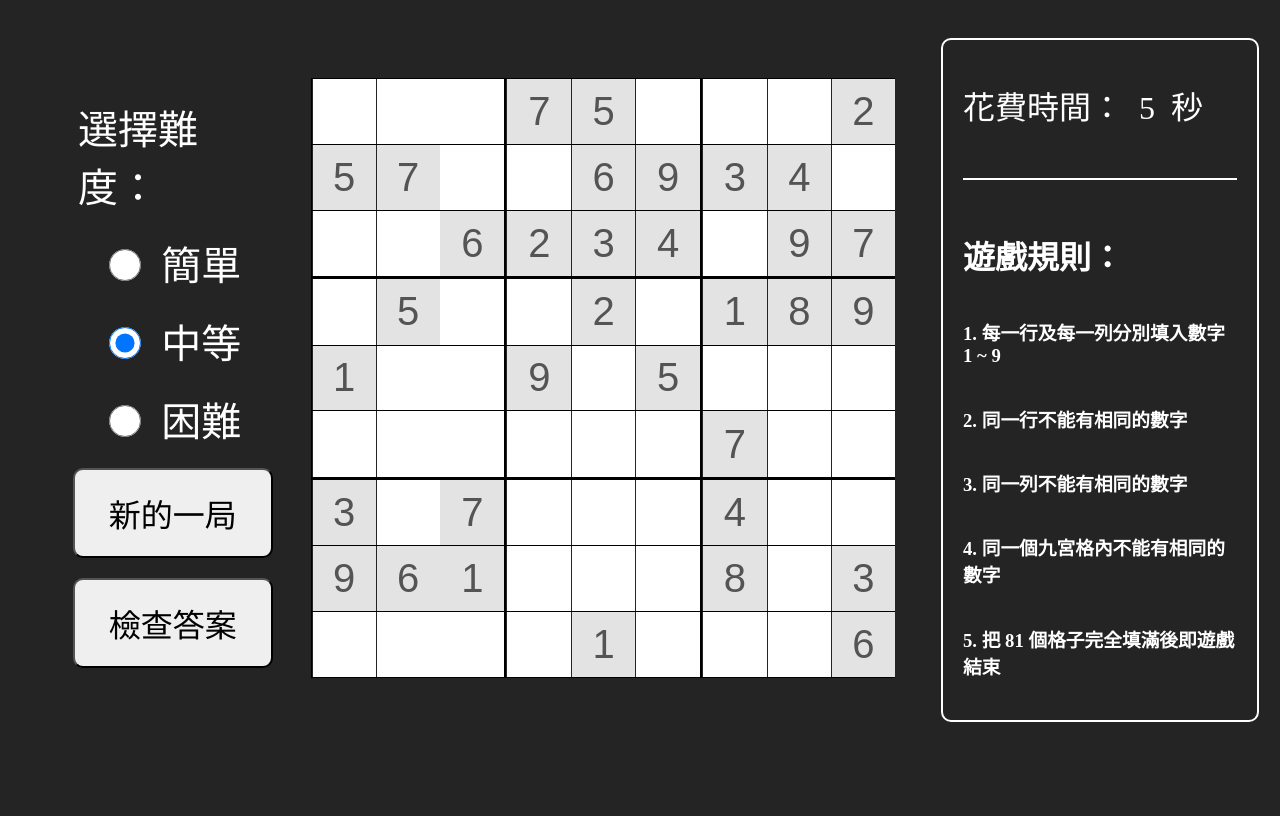
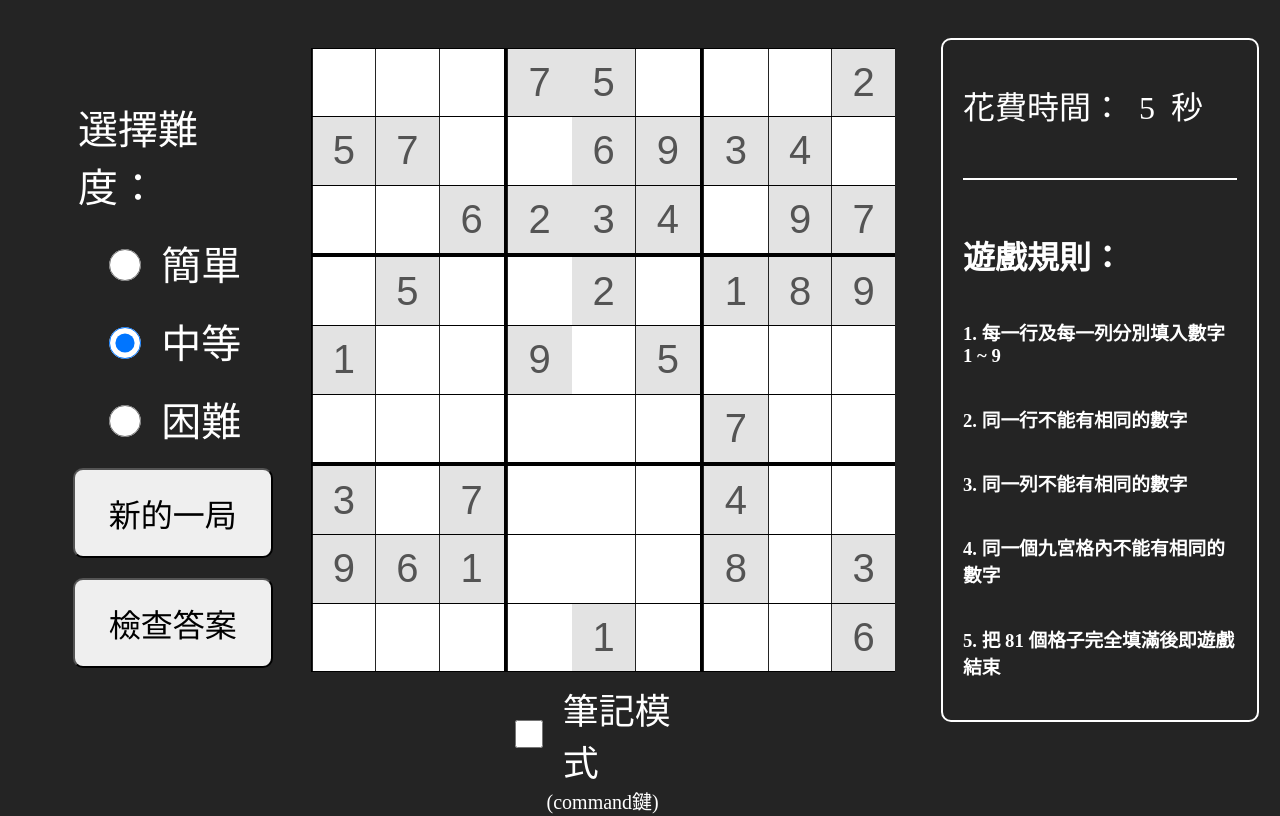
Before and after one commit to zhier1114/sudoku, a plain HTML site: page sudoku.html in a window 1280 px wide. Drawn offline with Linux system fonts and the light colour scheme.

Commit message:
新增筆記模式

```diff
--- a/sudoku.html
+++ b/sudoku.html
@@ -85,11 +85,35 @@
         }
 
         #main {
-            /* background-color: bisque; */
             width: 60%;
-            margin-top: 50px;
+            margin-top: 20px;
             margin-left: -30px;
         }
+
+        #noteContainer {
+            display: flex;
+            flex-direction: column;
+            justify-content: center;
+            align-items: center;
+            color: #fff;
+        }
+
+        #noteText {
+            color: #fff;
+            font-size: 36px;
+            width: 25%;
+            margin-top: -10px;
+        }
+
+        #note[type="checkbox"] {
+            width: 30px;
+            margin-right: 20px;
+        }
+
+        #noteContainer span {
+            font-size: 20px;
+        }
+
 
         table {
             border-collapse: collapse;
@@ -97,6 +121,7 @@
             border-radius: 5px;
             width: 80%;
             height: 80%;
+            /* background-color: #fff; */
         }
 
         td {
@@ -109,12 +134,12 @@
 
         td:nth-child(3),
         td:nth-child(6) {
-            border-right: 3px solid black;
+            border-right: 4px solid black;
         }
 
         tr:nth-of-type(3),
         tr:nth-of-type(6) {
-            border-bottom: 3px solid black;
+            border-bottom: 4px solid black;
         }
 
         #board input {
@@ -132,12 +157,36 @@
 
         #board input:focus {
             outline: none;
-            background-color: aquamarine
+            background-color: rgb(127, 255, 212)
         }
+
+        .note-grid {
+            display: grid;
+            grid-template-columns: repeat(3, 1fr);
+            grid-template-rows: repeat(3, 1fr);
+            /* border: 1px solid #000; */
+            /* background-color: bisque; */
+            z-index: 2;
+            /* background-color: #fff; */
+            border: unset;
+            pointer-events: none;
+        }
+
+        .note-grid div {
+            /* border: 1px solid #ddd; */
+            display: flex;
+            justify-content: center;
+            align-items: center;
+            color: rgb(61, 61, 61);
+            border: unset;
+            pointer-events: none;
+        }
+
 
         .filled {
             background-color: rgb(227, 227, 227);
         }
+
 
         #instructionsContainer {
             width: 25%;
@@ -232,11 +281,15 @@
         <div id="buttonContainer">
             <button id="newGame">新的一局</button>
             <button id="check">檢查答案</button>
-            <!-- <button id="note">註記模式</button> -->
         </div>
     </div>
     <div id="main">
         <table id="board"></table>
+        <div id="noteContainer">
+
+            <label for="note" id="noteText"><input type="checkbox" id="note">筆記模式</label>
+            <span>(command鍵)</span>
+        </div>
     </div>
     <div id="instructionsContainer">
         <div id="instructions">
@@ -259,7 +312,7 @@
     <div id="checkInfoContainer">
         <span></span>
     </div>
+    <script src="./sudoku.js"></script>
 </body>
-<script src="./sudoku.js"></script>
 
 </html>
--- a/sudoku.js
+++ b/sudoku.js
@@ -1,6 +1,7 @@
 // 建立空盤
 let board = Array.from({ length: 9 }, () => Array(9).fill(0));
 let boardWithHoles = Array.from({ length: 9 }, () => Array(9).fill(0));
+let noteMode = false;
 
 // 檢查數字有無符合規則
 function isValid(board, row, col, num) {
@@ -103,16 +104,49 @@ function displayBoard() {
   let inputNum = document.querySelectorAll(".inputNum");
   inputNum.forEach((input) => {
     input.addEventListener("input", () => {
-      if (!/^\d$/.test(input.value)) {
+      const row = parseInt(input.dataset.row);
+      const col = parseInt(input.dataset.col);
+      if (!/^\d$/.test(input.value) || input.value == 0) {
         input.value = ""; // 清空非數字輸入
+        document.getElementById(`${row}` + `${col}`).style.display = "grid";
         return;
       }
-      const row = parseInt(input.dataset.row);
-      const col = parseInt(input.dataset.col);
-      boardWithHoles[row][col] = parseInt(input.value);
+      if (input.value !== "") {
+        if (noteMode == true) {
+          // let cellId = `${row}` + `${col}` + `${input.value}`;
+          let cell = document.getElementById(
+            `${row}` + `${col}` + `${input.value}`
+          );
+          if (cell.innerHTML == "") {
+            cell.innerHTML = input.value;
+          } else {
+            cell.innerHTML = "";
+          }
+          input.value = "";
+          // let cell = document.getElementsByClassName(".note-cell");
+          boardWithHoles[row][col] = "";
+          return;
+        } else {
+          document.getElementById(`${row}` + `${col}`).style.display = "none";
+          boardWithHoles[row][col] = parseInt(input.value);
+          checkIfComplete();
+        }
+      }
+    });
 
-      checkIfComplete();
-    });
+    // input.addEventListener("keydown", (event) => {
+    //   if (noteMode && /^[1-9]$/.test(event.key)) {
+    //     const row = parseInt(input.dataset.row);
+    //     const col = parseInt(input.dataset.col);
+    //     let cell = document.getElementById(
+    //       `${row}` + `${col}` + `${input.value}`
+    //     );
+    //     if (cell) {
+    //       cell.innerHTML = cell.innerHTML === "" ? event.key : "";
+    //     }
+    //     event.preventDefault(); // 阻止輸入框顯示數字
+    //   }
+    // });
   });
 }
 
@@ -122,8 +156,9 @@ function checkIfComplete() {
   let correct = false;
   let inputs = Array.from(document.querySelectorAll(".myAnswers"));
   inputs.forEach((input) => {
-    if (input.value === "") {
+    if (input.value == "") {
       count++;
+      console.log(count);
     }
   });
   if (count === 0) {
@@ -160,6 +195,8 @@ function startGame() {
   generateNumber();
   removeNumbers(difficulty);
   displayBoard();
+  cleanNoteGrid();
+  createNoteGrid();
   time = 0;
   document.getElementById("showTime").innerHTML = `${time}`;
   clearInterval(intervalId);
@@ -204,9 +241,69 @@ function checkAnswer() {
 
 document.getElementById("check").addEventListener("click", checkAnswer);
 
+// 計時器
 let time = 0;
 let intervalId;
 function timer() {
   time++;
   document.getElementById("showTime").innerHTML = time;
 }
+
+// 註記模式
+
+document.getElementById("note").addEventListener("change", {
+  handleEvent(event) {
+    if (event.target.checked) {
+      noteMode = true;
+    } else {
+      noteMode = false;
+    }
+  },
+});
+
+function createNoteGrid() {
+  const myAnswers = document.querySelectorAll(".myAnswers");
+  myAnswers.forEach((input) => {
+    const row = parseInt(input.dataset.row);
+    const col = parseInt(input.dataset.col);
+    const noteGrid = document.createElement("div");
+    noteGrid.className = "note-grid note-mode-inactive";
+    noteGrid.id = `${row}` + `${col}`;
+    for (let i = 1; i <= 9; i++) {
+      const noteCell = document.createElement("div");
+      noteCell.id = `${row}` + `${col}` + `${i}`;
+      noteCell.classList.add("note-cell");
+      // noteCell.textContent = noteCell.id;
+      noteGrid.appendChild(noteCell);
+    }
+
+    const rect = input.getBoundingClientRect();
+
+    noteGrid.style.position = "absolute";
+    noteGrid.style.left = `${rect.left}px`;
+    noteGrid.style.top = `${rect.top - 1}px`;
+    noteGrid.style.width = `${rect.width}px`;
+    noteGrid.style.height = `${rect.height}px`;
+
+    document.body.appendChild(noteGrid);
+  });
+}
+
+function cleanNoteGrid() {
+  const noteGrids = document.querySelectorAll(".note-grid");
+  noteGrids.forEach((noteGrid) => {
+    document.body.removeChild(noteGrid);
+  });
+}
+
+document.addEventListener("keydown", (event) => {
+  if (event.metaKey) {
+    if (noteMode == false) {
+      noteMode = true;
+      document.getElementById("note").checked = true;
+    } else {
+      noteMode = false;
+      document.getElementById("note").checked = false;
+    }
+  }
+});
```
